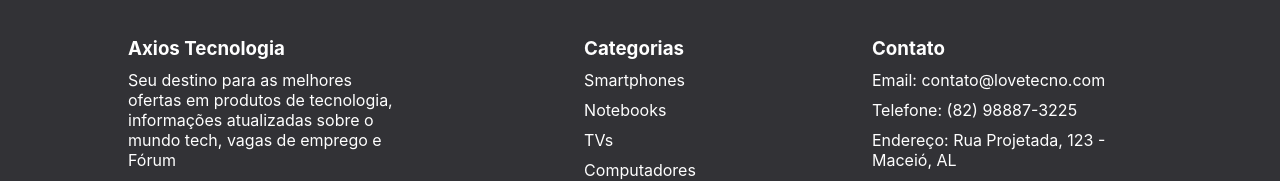
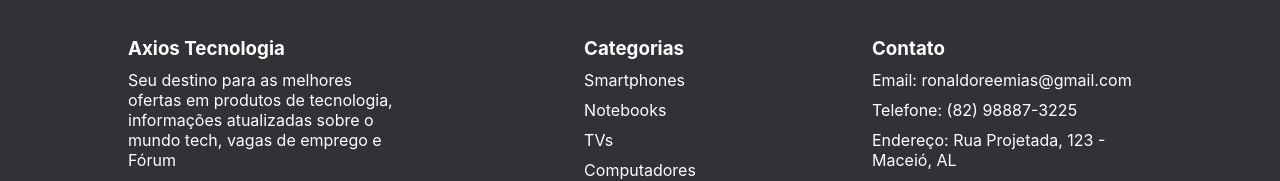
Before and after one commit to ronaldoreemias/axios, a React (Create React App) app: page / in a window 1280 px wide. Shown: the part 3176-3357 px from the top of the page. Built offline with nearby package versions, Linux system fonts and the light colour scheme.

Commit message:
Update contact email in Footer component

```diff
--- a/src/Components/Footer/index.js
+++ b/src/Components/Footer/index.js
@@ -22,7 +22,7 @@ function Footer(){
                 </div>
                 <div>
                     <h3>Contato</h3>
-                    <p>Email: contato@lovetecno.com</p>
+                    <p>Email: ronaldoreemias@gmail.com</p>
                     <p>Telefone: (82) 98887-3225</p>
                     <p>Endereço: Rua Projetada, 123 - Maceió, AL</p>
                 </div>
```
